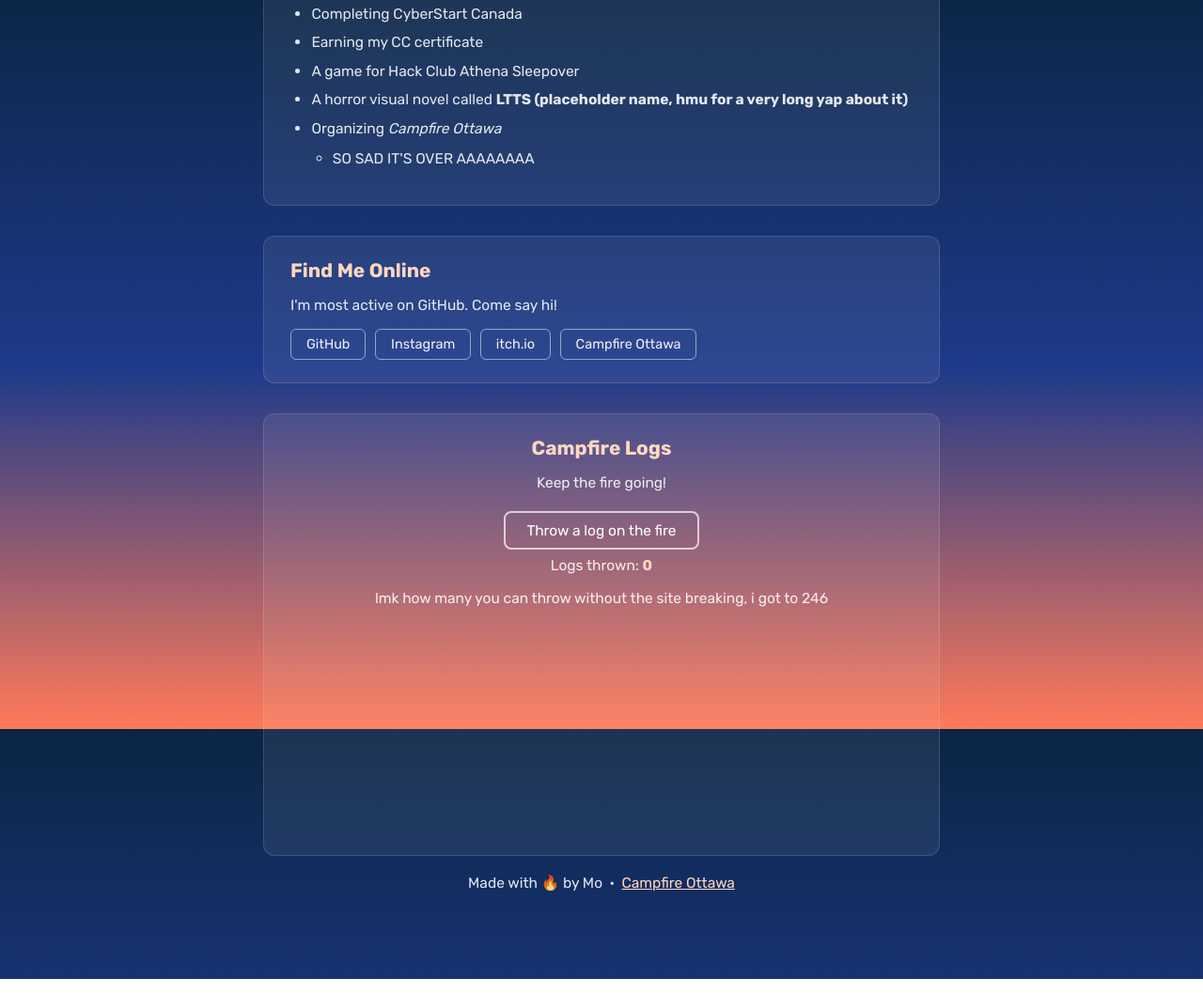
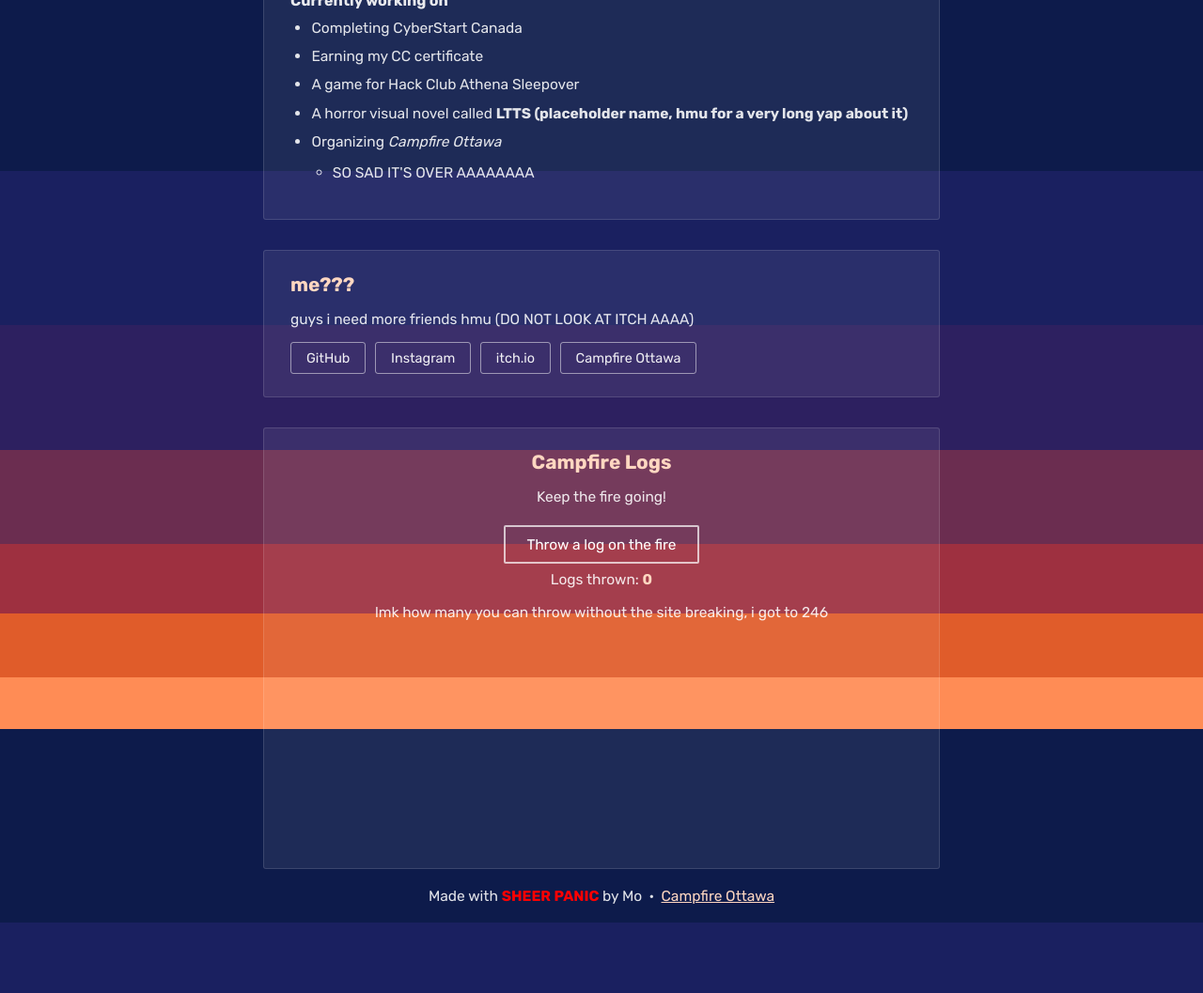
Before and after one commit to Ayamamoru/rescfweb, a plain HTML site: page index.html in a window 1280 px wide. Shown: the part 1624-2681 px from the top of the page at 94% size. Drawn offline with Linux system fonts and the light colour scheme.

Commit message:
why is it so ugly

```diff
--- a/index.html
+++ b/index.html
@@ -4,7 +4,7 @@
     <meta charset="UTF-8">
     <meta name="viewport" content="width=device-width, initial-scale=1.0">
     <title>Mo @ Campfire Ottawa</title>
-    <link rel="icon" href="/favicon.ico">
+    <link rel="icon" href="https://cdn.jsdelivr.net/npm/twemoji@11.3.0/2/svg/1f3d5.svg">
     <link href="https://fonts.googleapis.com/css2?family=Rubik:wght@400;700&display=swap" rel="stylesheet">
     <link rel="stylesheet" href="main.css">
 </head>
@@ -13,12 +13,13 @@
     <div class="container">
 
         <header>
-            <h1>Hey, I'm Mo(ok) 🔥</h1>
+            <h1>Hey, I'm Mo(ok)</h1>
             <p>AKA Selina Tung. absolute coding noob and campfire ottawa organizer</p>
         </header>
 
         <section id="music-player">
         <div id="track-info">
+            <h6>music that vibes like cf ott</h6>
             <span id="track-name">The Feels</span>
             <span id="track-artist">Twice</span>
         </div>
@@ -26,7 +27,7 @@
             <button id="prev-btn">⏮</button>
             <button id="play-btn">⏸</button>
             <button id="next-btn">⏭</button>
-            <button id="mute-btn">🔊</button>
+            <button id="mute-btn">off</button>
         </div>
         <audio id="audio-player" autoplay src="thefeels.mp3"></audio>
         </section>
@@ -102,8 +103,8 @@
         </section>
 
         <section id="contact">
-            <h2>Find Me Online</h2>
-            <p>I'm most active on GitHub. Come say hi!</p>
+            <h2>me???</h2>
+            <p>guys i need more friends hmu (DO NOT LOOK AT ITCH AAAA)</p>
             <div class="link-row">
                 <a href="https://github.com/Ayamamoru" target="_blank" rel="noopener">GitHub</a>
                 <a href="https://www.instagram.com/selina_tung04" target="_blank" rel="noopener">Instagram</a>
@@ -126,7 +127,7 @@
     </div>
 
     <footer>
-        <p>Made with 🔥 by Mo &nbsp;·&nbsp; <a href="https://campfire.hackclub.com/ottawa" target="_blank" rel="noopener">Campfire Ottawa</a></p>
+        <p>Made with <b><span style="color: #ff0000;">SHEER PANIC</span></b> by Mo &nbsp;·&nbsp; <a href="https://campfire.hackclub.com/ottawa" target="_blank" rel="noopener">Campfire Ottawa</a></p>
     </footer>
 
     <script src="script.js" defer></script>
--- a/main.css
+++ b/main.css
@@ -3,7 +3,15 @@ html { scroll-behavior: smooth; }
 
 body {
     font-family: 'Rubik', system-ui, -apple-system, sans-serif;
-    background: linear-gradient(180deg, #0b2545 0%, #1e3a8a 52%, #ff7a59 100%);
+    background: linear-gradient(
+    #0d1b4b 0%  25.7%,
+    #1a2060 25.7% 46.3%,
+    #2d2060 46.3% 62.9%,
+    #6b2d50 62.9% 75.4%,
+    #9e3040 75.4% 84.6%,
+    #e05c2a 84.6% 93.1%,
+    #ff8c55 93.1% 100%
+    );
     background-attachment: fixed;
     color: #fff;
     padding: 3rem 1.5rem 5rem;
@@ -40,7 +48,7 @@ header p {
 section {
     background: rgba(255,255,255,0.07);
     border: 1px solid rgba(255,255,255,0.13);
-    border-radius: 12px;
+    border-radius: 3px;
     padding: 1.5rem 1.75rem;
 }
 
@@ -109,7 +117,7 @@ li {
     padding: 0.45rem 1rem;
     background: transparent;
     border: 1px solid rgba(255,255,255,0.5);
-    border-radius: 6px;
+    border-radius: 3px;
     color: rgba(255,255,255,0.92);
     font-size: 0.9rem;
     text-decoration: none;
@@ -128,7 +136,7 @@ button {
     background: transparent;
     color: #fff;
     border: 2px solid rgba(255,255,255,0.7);
-    border-radius: 8px;
+    border-radius: 2px;
     padding: 0.55rem 1.4rem;
     font-family: inherit;
     font-size: 0.97rem;
--- a/script.js
+++ b/script.js
@@ -47,7 +47,7 @@ prevBtn.addEventListener("click", function () {
 
 muteBtn.addEventListener("click", function () {
     audio.muted = !audio.muted;
-    muteBtn.textContent = audio.muted ? "🔇" : "🔊";
+    muteBtn.textContent = audio.muted ? "on" : "off";
 });
 
 audio.addEventListener("ended", function () {
```
